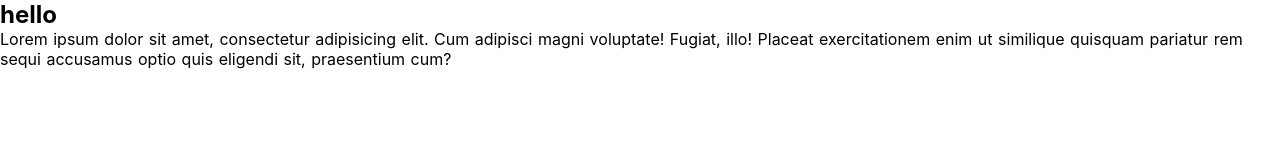
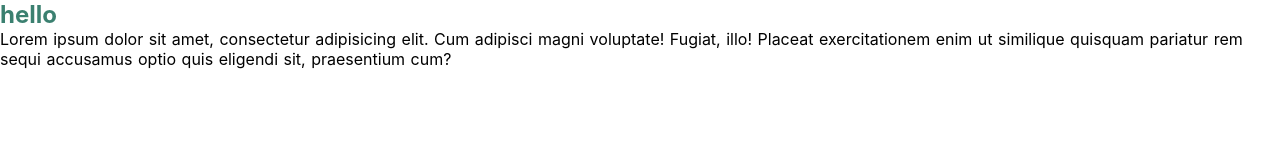
Before and after one commit to UnaLai/Nuxt-Practice, a Nuxt app: page /post in a window 1280 px wide. Shown: the top 160 px of the page. Built offline with nearby package versions, Linux system fonts and the light colour scheme.

Commit message:
[feat]:default.vue add h1 color

```diff
--- a/layouts/default.vue
+++ b/layouts/default.vue
@@ -52,4 +52,7 @@ html {
   color: #fff;
   background-color: #35495e;
 }
+h1{
+  color:#3b8070;
+}
 </style>
```
